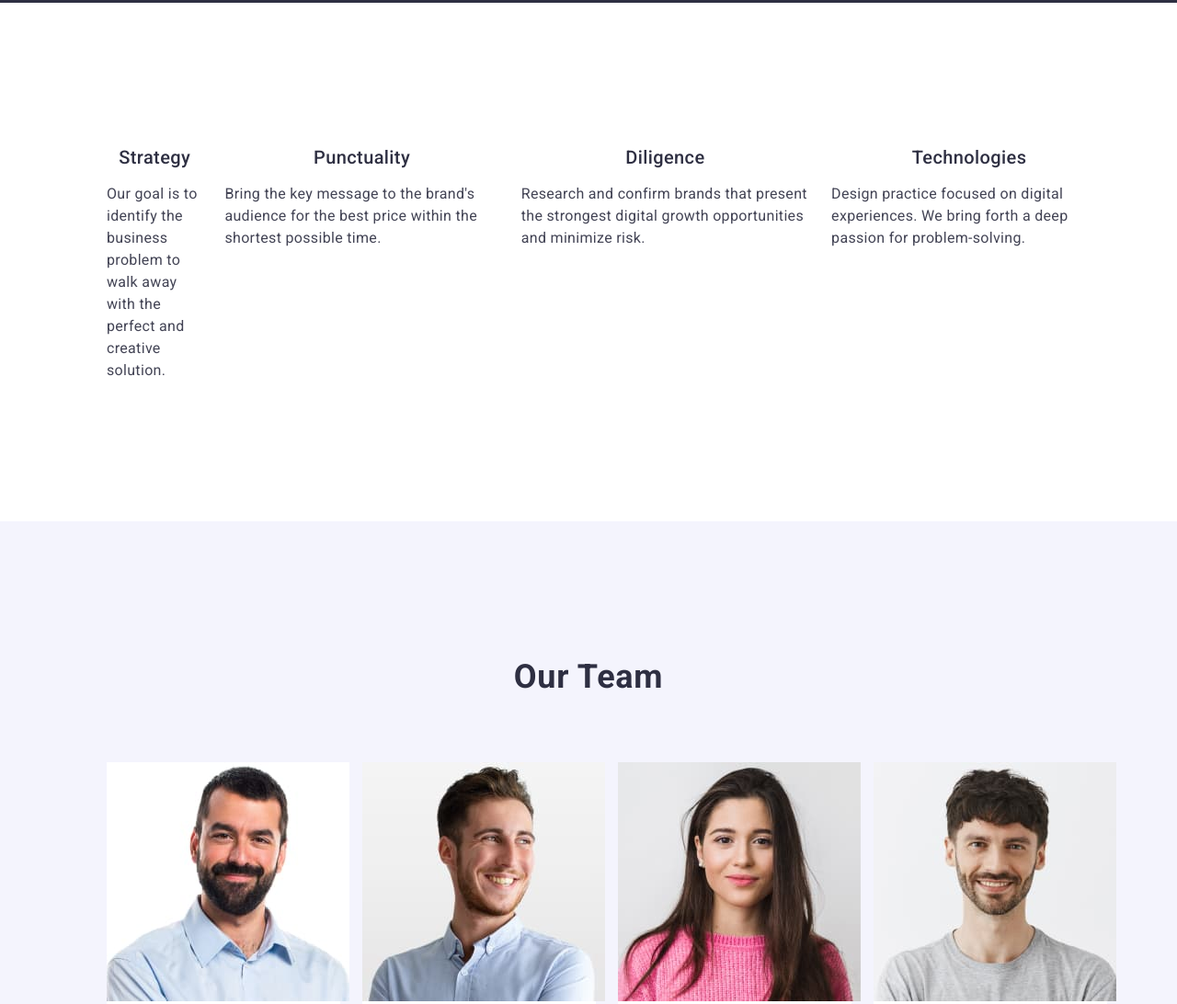
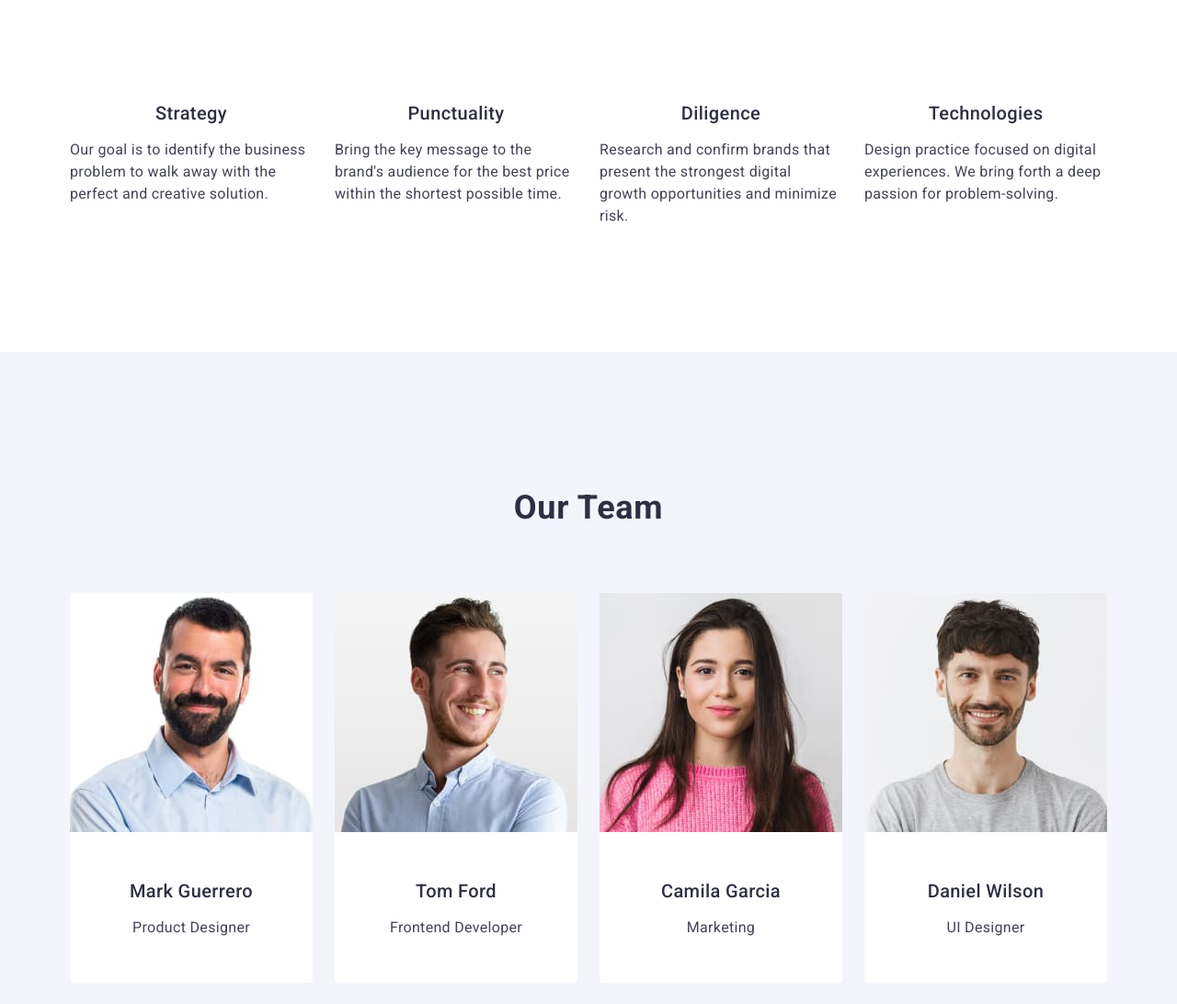
Before and after one commit to Yuliia-Diachenko/goit-markup-hw-03, a plain HTML site: page index.html in a window 1280 px wide. Shown: the part 700-1792 px from the top of the page at 92% size. Drawn offline with nearby package versions, Linux system fonts and the light colour scheme; files whose address does not match are found by name.

Commit message:
flex-end

```diff
--- a/css/styles.css
+++ b/css/styles.css
@@ -11,19 +11,28 @@ a, ul {
     list-style-type: none;
     text-decoration: none;
 }
+
+ul {
+    padding-left: 0;
+    margin-top: 0;
+    margin-bottom: 0;
+}
 img {
     display: block;
+}
+.section {
+    padding: 120px 0 120px 0;
+}
+.container {
+    width: 1158px;
+    margin: 0 auto;
+    padding: 0 15px 0 15px;
 }
 .header {
     border-bottom: 1px solid #e7e9fc;
 
 }
 
-.container {
-    width: 1158px;
-    margin: 0 auto;
-    padding: 0 15px 0 15px;
-}
 .header-container {
     display: flex;
     justify-content: space-between;
@@ -122,7 +131,6 @@ img {
     margin-bottom: 48px;
     max-width: 496px;
 
-
 }
 .hero-button {
     color: #FFF;
@@ -148,7 +156,7 @@ img {
 /* section second */
 .specifics {
     color: #2E2F42;
-    padding: 120px 0;
+
 
 }
 .specifics-container {
@@ -201,7 +209,7 @@ img {
 }
 .our-team {
     background-color: #F4F4FD;
-    padding: 120px 0;
+
 
 }
 .our-team-title {
@@ -249,12 +257,9 @@ img {
 .our-portfolio {
     color: #2E2F42;
     background-color: #FFFFFF;
-    padding: 120px 0 120px 0;
-}
-.our-portfolio-container {
-
 
 }
+
 .our-portfolio-title {
     text-align: center;
     font-size: 36px;
--- a/index.html
+++ b/index.html
@@ -33,14 +33,14 @@
 
     <main>
  <!--  hero section-->
-        <section class="hero-section">
+        <section class="hero-section section">
             <div class="container hero-container">
             <h1 class="hero-title">Effective Solutions for Your Business</h1>
             <button class="hero-button" type="button">Order Service</button>
             </div>
         </section>
 <!-- section specifics -->
-        <section class="specifics">
+        <section class="specifics section">
             <div class="container specifics-container">
             <h2 class="visually-hidden">Specifics</h2>
 <ul class="specifics-menu">
@@ -49,21 +49,21 @@
         <p class="specifics-explanation">Our goal is to identify the business
         problem to walk away with the perfect and creative solution. </p>
     </li>
-    <li>
+    <li class="specifics-list">
         <h3 class="specifics-title">Punctuality</h3>
         <p class="specifics-explanation">Bring the key message to the brand's audience for the best price within the shortest possible time.</p></li>
-    <li>
+    <li class="specifics-list">
         <h3 class="specifics-title">Diligence</h3>
         <p class="specifics-explanation">Research and confirm brands that present the strongest digital growth opportunities and minimize risk.</p>
     </li>
-    <li>
+    <li class="specifics-list">
         <h3 class="specifics-title">Technologies</h3>
         <p class="specifics-explanation">Design practice focused on digital experiences. We bring forth a deep passion for problem-solving.</p></li>
 </ul>
 </div>
         </section>
 <!-- section Our Team -->
-        <section class="our-team">
+        <section class="our-team section">
             <div class="container our-team-container">
             <h2 class="our-team-title">Our Team</h2>
             <ul class="menu-our-team">
@@ -91,8 +91,8 @@
         </div>
         </section>
         <!-- Section Our Portfolio -->
-        <section class="our-portfolio">
-            <div class="container our-portfolio-container">
+        <section class="our-portfolio section">
+            <div class="container">
             <h2 class="our-portfolio-title">Our Portfolio</h2>
             <ul class="our-portfolio-menu">
                 <li class="our-portfolio-list"><img src="./images/Banking_App.jpg" alt="mobile Banking program" width="360" height="300">
```
